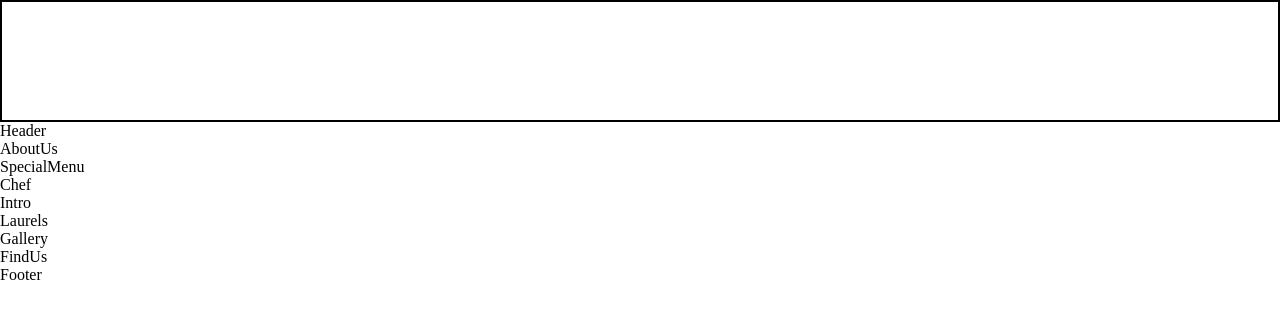
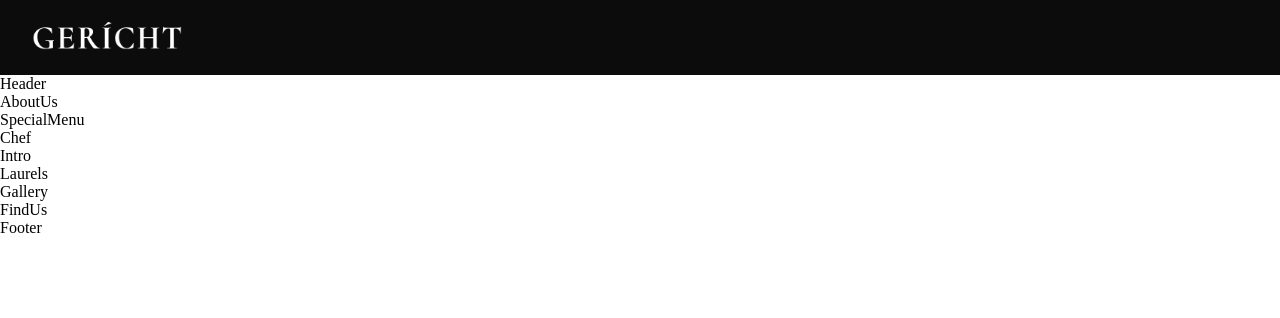
Before and after one commit to SuryanshShukla1002/Restaurant-Application, a React (Create React App) app: page / in a window 1280 px wide. Shown: the top 318 px of the page. Built offline with nearby package versions, Linux system fonts and the light colour scheme; a web font is replaced by a local one.

Commit message:
nav bar styling

```diff
--- a/src/components/Navbar/Navbar.css
+++ b/src/components/Navbar/Navbar.css
@@ -1,5 +1,44 @@
 .app__navbar{
     width: 100%;
     display: flex;
-    border: 2px solid black;
+    justify-content: space-between;
+    align-items: center;
+    background: var(--color-black) ;
+    padding: 1rem 2rem;
 }
+.app__navbar-logo{
+    display: flex;
+    justify-content: flex-start;
+    align-items: center;
+}
+.app__navbar-logo img{
+    width: 150px;
+}
+.app__navbar-links {
+    display: flex;
+    justify-content: center;
+    align-items: center;
+    list-style: none;
+    flex: 1;
+
+}
+.app__navbar-links li{
+    margin: 0 1rem;
+    cursor: pointer;
+}
+.app__navbar-links li:hover{
+ color:rgba(128, 128, 128, 0.852) ;
+}
+.app__navbar-login {
+    display: flex;
+    justify-content: flex-end;
+    align-items: center;
+}
+.app__navbar-login a {
+    margin:0 1rem;
+    text-decoration: none;
+    transition: 0.5s ease;
+}
+.app__navbar-login a:hover{
+    border-bottom: 1px solid goldenrod;
+}
```
